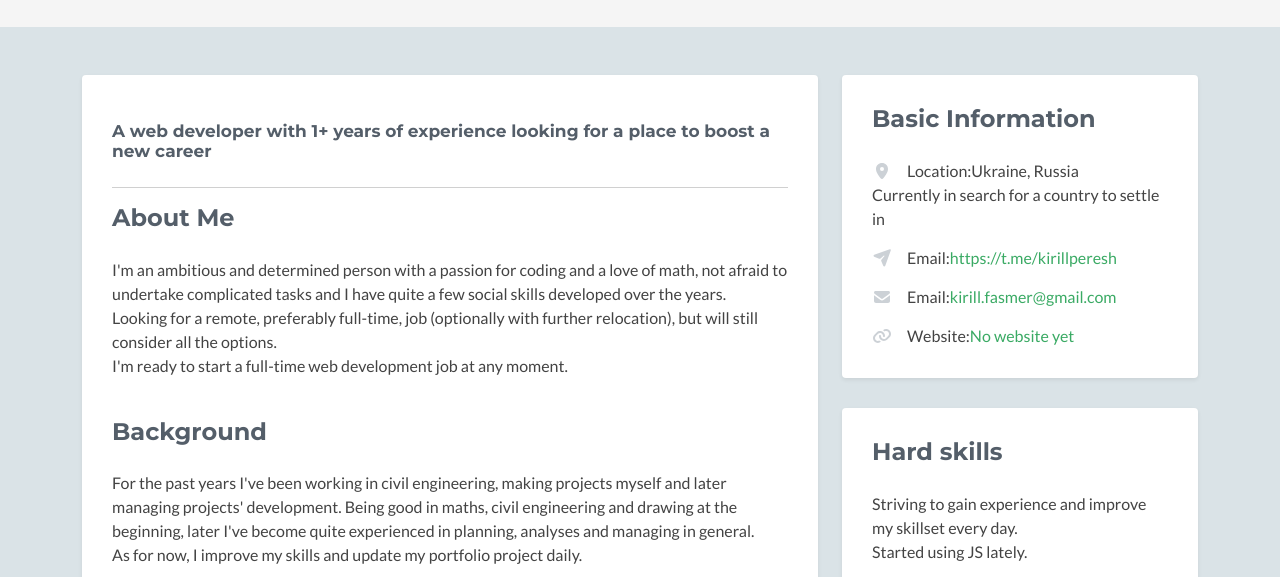
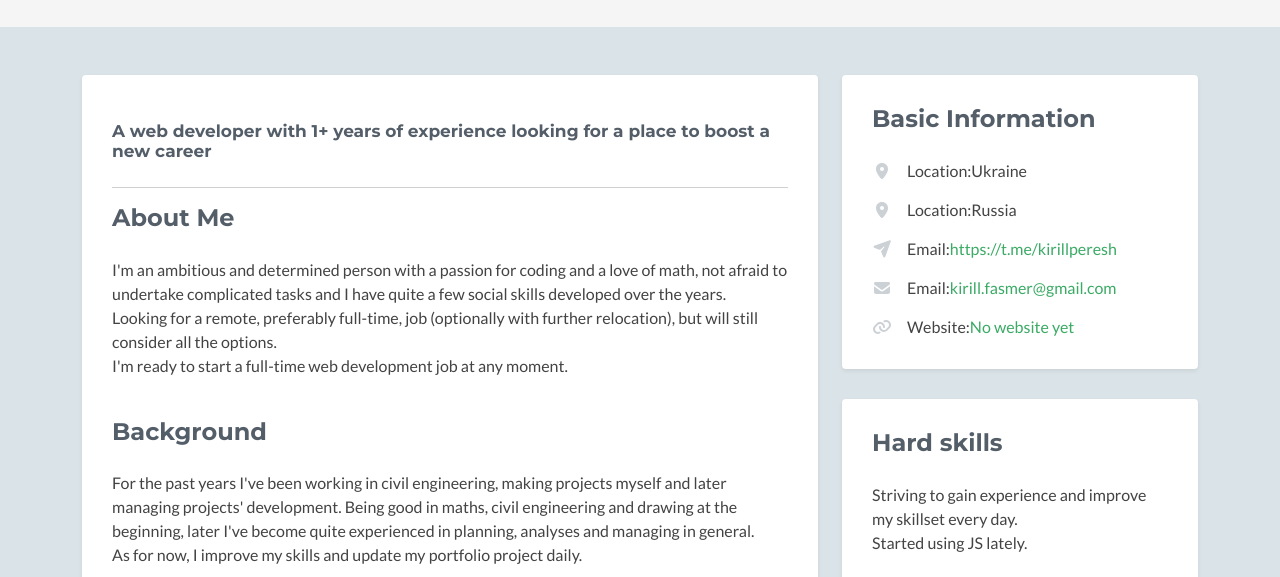
Before and after one commit to kirillperesh/page_portfolio, a plain HTML site: page index.html in a window 1280 px wide. Shown: the part 223-800 px from the top of the page. Drawn offline with Linux system fonts and the light colour scheme; no server answers.

Commit message:
update index

```diff
--- a/index.html
+++ b/index.html
@@ -241,7 +241,8 @@
                         <h2 class="heading sr-only">Basic Information</h2>
                         <div class="content">
                             <ul class="list-unstyled">
-                                <li><i class="fas fa-map-marker-alt"></i><span class="sr-only">Location:</span>Ukraine, Russia<br>Currently in search for a country to settle in</li>
+                                <li><i class="fas fa-map-marker-alt"></i><span class="sr-only">Location:</span>Ukraine<br></li>
+                                <li><i class="fas fa-map-marker-alt"></i><span class="sr-only">Location:</span>Russia<br></li>
                                 <li><i class="fas fa-paper-plane"></i><span class="sr-only">Email:</span><a href="t.me/kirillperesh">https://t.me/kirillperesh</a></li>
                                 <li><i class="fas fa-envelope"></i><span class="sr-only">Email:</span><a href="">kirill.fasmer@gmail.com</a></li>
                                 <li><i class="fas fa-link"></i><span class="sr-only">Website:</span><a href="">No website yet</a></li>
```
